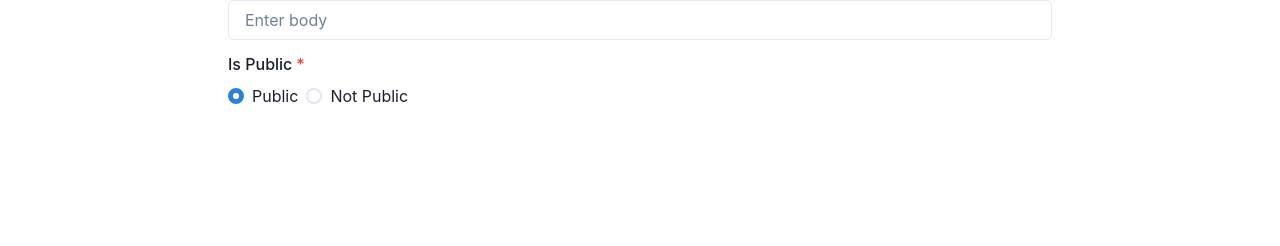
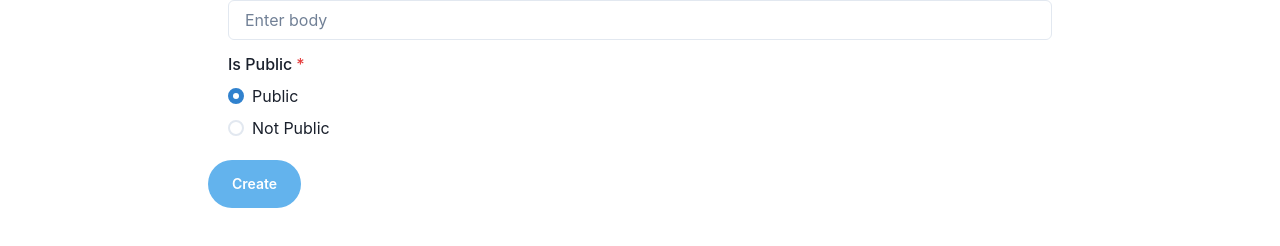
Before and after one commit to Paselan91/liff-nextjs, a Next.js app: page /posts/create in a window 1280 px wide. Shown: the part 216-462 px from the top of the page. Built offline with nearby package versions, Linux system fonts and the light colour scheme; no server answers.

Commit message:
CreatePostページを繋ぎ込み

```diff
--- a/src/graphql/queries/post/mutation.ts
+++ b/src/graphql/queries/post/mutation.ts
@@ -1,4 +1,16 @@
 import { gql } from '@apollo/client'
+
+export const CREATE_POST = gql`
+  mutation createPost($input: CreatePostInput!) {
+    createPost(input: $input) {
+      id
+      title
+      body
+      image_url
+      is_public
+    }
+  }
+`
 
 export const UPDATE_POST = gql`
   mutation updatePost($input: UpdatePostInput!) {
--- a/src/pages/posts/[id]/edit.tsx
+++ b/src/pages/posts/[id]/edit.tsx
@@ -60,6 +60,7 @@ const PostEdit: NextPage<Props> = ({ post }) => {
         },
       })
     } catch (err) {
+      // TODO: エラーハンドリング
       return
     }
   }
--- a/src/pages/posts/create.tsx
+++ b/src/pages/posts/create.tsx
@@ -1,3 +1,4 @@
+import { useMutation } from '@apollo/client'
 import {
   Container,
   Stack,
@@ -7,12 +8,63 @@ import {
   InputGroup,
   Radio,
   RadioGroup,
+  Button,
+  useToast,
 } from '@chakra-ui/react'
 import type { NextPage } from 'next'
-import { memo, useState } from 'react'
+import { useRouter } from 'next/router'
+import { memo, useState, useEffect, ChangeEvent } from 'react'
 
-const CreatePost: NextPage = () => {
+import { CREATE_POST } from '@/graphql/queries/post/mutation'
+import { CreatePostInput } from '@/types/generated/graphql'
+
+const PostCreate: NextPage = () => {
+  const router = useRouter()
+
+  const [title, setTitle] = useState('')
+  const [body, setBody] = useState('')
   const [isPublic, setIsPublic] = useState('1')
+
+  const toast = useToast()
+
+  const [createPost, { data }] = useMutation(CREATE_POST)
+
+  useEffect(() => {
+    if (data) {
+      toast({
+        title: 'Successed, create post.',
+        status: 'success',
+        duration: 9000,
+        isClosable: true,
+      })
+      router.push('/posts')
+    }
+  }, [data])
+
+  const onChangeTitle = (e: ChangeEvent<HTMLInputElement>) => setTitle(e.target.value)
+  const onChangeBoby = (e: ChangeEvent<HTMLInputElement>) => setBody(e.target.value)
+
+  const update = async () => {
+    const input: CreatePostInput = {
+      title: title,
+      body: body,
+      image_url: 'tmp_url', // TODO: 画像移動処理の実装まで仮の値
+      is_public: isPublic == '1' ? true : false,
+    }
+    console.log(input)
+    try {
+      await createPost({
+        variables: {
+          input: input,
+        },
+      })
+    } catch (err) {
+      console.log(err)
+      // TODO: エラーハンドリング
+      return
+    }
+  }
+
   return (
     <>
       <Container maxW='4xl'>
@@ -20,28 +72,58 @@ const CreatePost: NextPage = () => {
           <FormControl isRequired>
             <FormLabel>Title</FormLabel>
             <InputGroup>
-              <Input type='title' name='title' placeholder='Enter title' />
+              <Input
+                type='title'
+                name='title'
+                value={title}
+                placeholder={'Enter title'}
+                onChange={onChangeTitle}
+              />
             </InputGroup>
           </FormControl>
           <FormControl isRequired>
             <FormLabel>Body</FormLabel>
             <InputGroup>
-              <Input type='body' name='body' placeholder='Enter body' />
+              <Input
+                type='body'
+                name='body'
+                value={body}
+                placeholder={'Enter body'}
+                onChange={onChangeBoby}
+              />
             </InputGroup>
           </FormControl>
           <FormControl isRequired>
             <FormLabel>Is Public</FormLabel>
             <RadioGroup onChange={setIsPublic} value={isPublic}>
-              <Stack direction='row'>
+              <Stack direction='column'>
                 <Radio value='1'>Public</Radio>
                 <Radio value='0'>Not Public</Radio>
               </Stack>
             </RadioGroup>
           </FormControl>
         </Stack>
+        <Button
+          onClick={update}
+          my='5'
+          mx='auto'
+          size='lg'
+          fontSize={'sm'}
+          rounded={'full'}
+          color={'white'}
+          bg={'blue.300'}
+          _hover={{
+            bg: 'blue.500',
+          }}
+          _focus={{
+            bg: 'blue.500',
+          }}
+        >
+          Create
+        </Button>
       </Container>
     </>
   )
 }
 
-export default memo(CreatePost)
+export default memo(PostCreate)
```
Also changed, not shown: src/graphql/test/pokemons.query.ts (deleted, +0 -11 lines), src/graphql/test/type.ts (deleted, +0 -5 lines).
